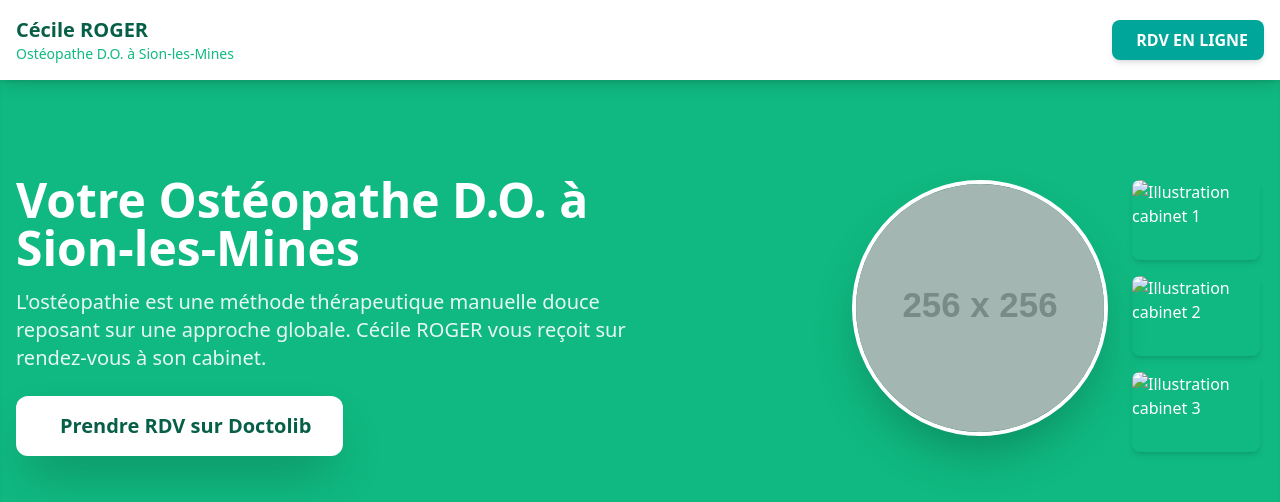
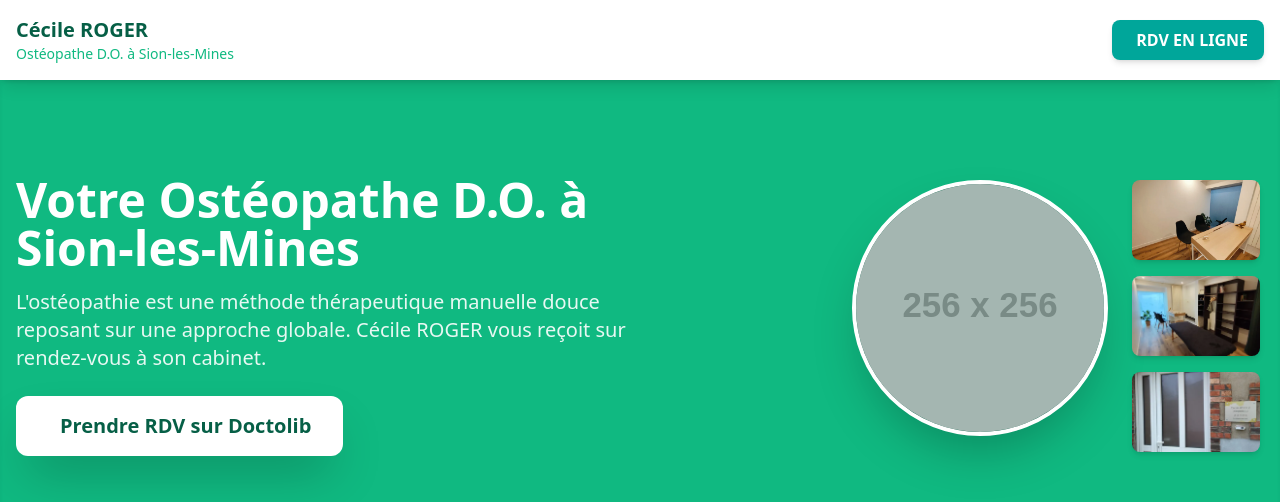
Before and after one commit to lucashamon/vitrine-cecile, a plain HTML site: page index.html in a window 1280 px wide. Shown: the top 502 px of the page. Drawn offline with nearby package versions, Linux system fonts and the light colour scheme; the site is published under a folder, as on GitHub Pages, so addresses that start at the root find nothing; placeholder pictures from the web are drawn by us; some icons are missing.

Commit message:
debug images

```diff
--- a/index.html
+++ b/index.html
@@ -89,9 +89,9 @@
                     </div>
                     <!-- Petite galerie d'illustrations du cabinet -->
                     <div class="hidden md:flex flex-col ml-6 space-y-4">
-                        <img src="/assets/bxfj4bj7g4njj68p9qf1.webp" alt="Illustration cabinet 1" class="w-32 h-20 rounded-lg shadow-md object-cover" />
-                        <img src="/assets/muorzbwe8xr374eekx7a.webp" alt="Illustration cabinet 2" class="w-32 h-20 rounded-lg shadow-md object-cover" />
-                        <img src="/assets/uquiqg4ncqqwioozfutn.webp" alt="Illustration cabinet 3" class="w-32 h-20 rounded-lg shadow-md object-cover" />
+                        <img src="./assets/bxfj4bj7g4njj68p9qf1.webp" alt="Illustration cabinet 1" class="w-32 h-20 rounded-lg shadow-md object-cover" />
+                        <img src="./assets/muorzbwe8xr374eekx7a.webp" alt="Illustration cabinet 2" class="w-32 h-20 rounded-lg shadow-md object-cover" />
+                        <img src="./assets/uquiqg4ncqqwioozfutn.webp" alt="Illustration cabinet 3" class="w-32 h-20 rounded-lg shadow-md object-cover" />
                     </div>
                 </div>
             </div>
```
Also changed, not shown: assets/illustration-1.svg (deleted), assets/illustration-2.svg (deleted), assets/illustration-3.svg (deleted).
